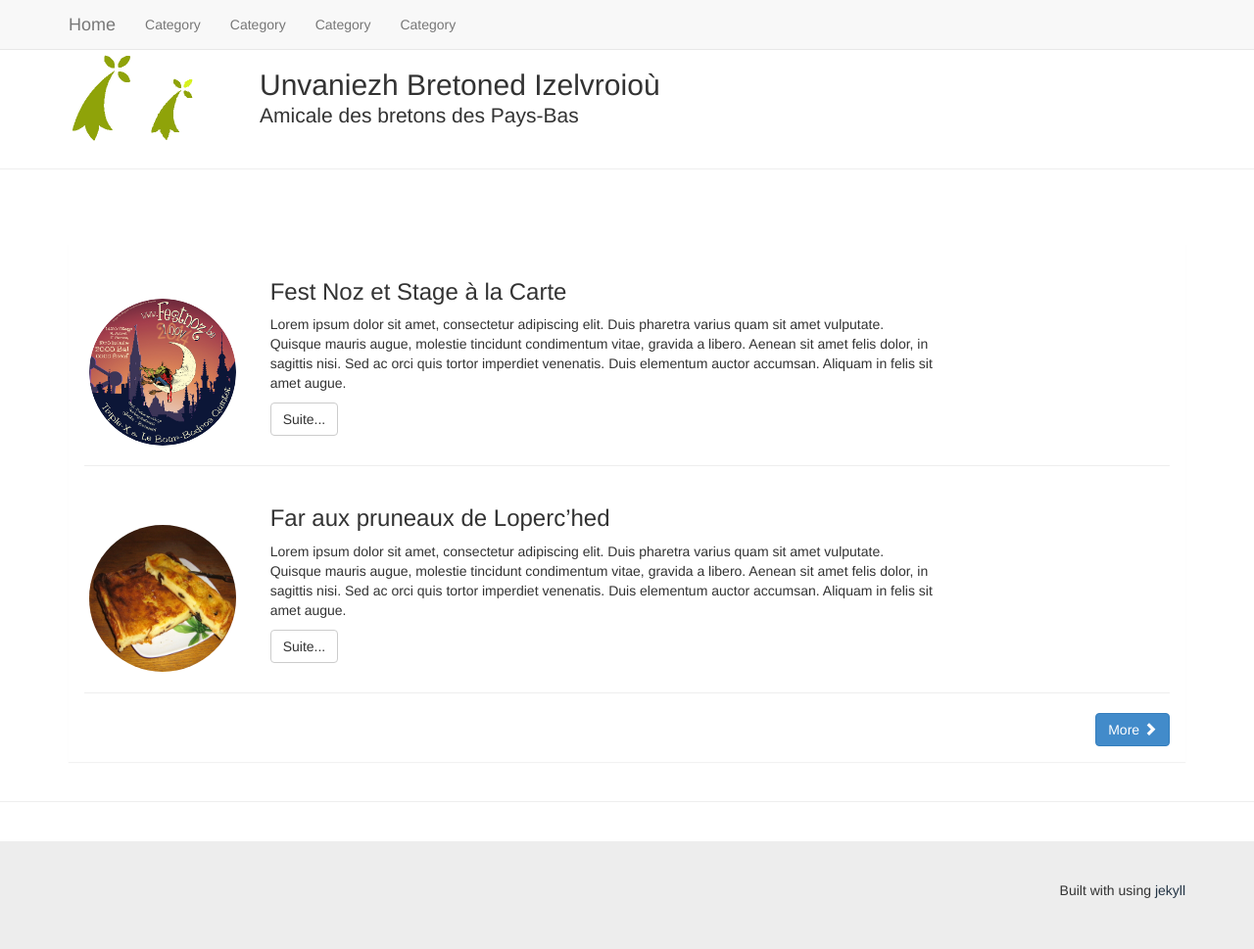
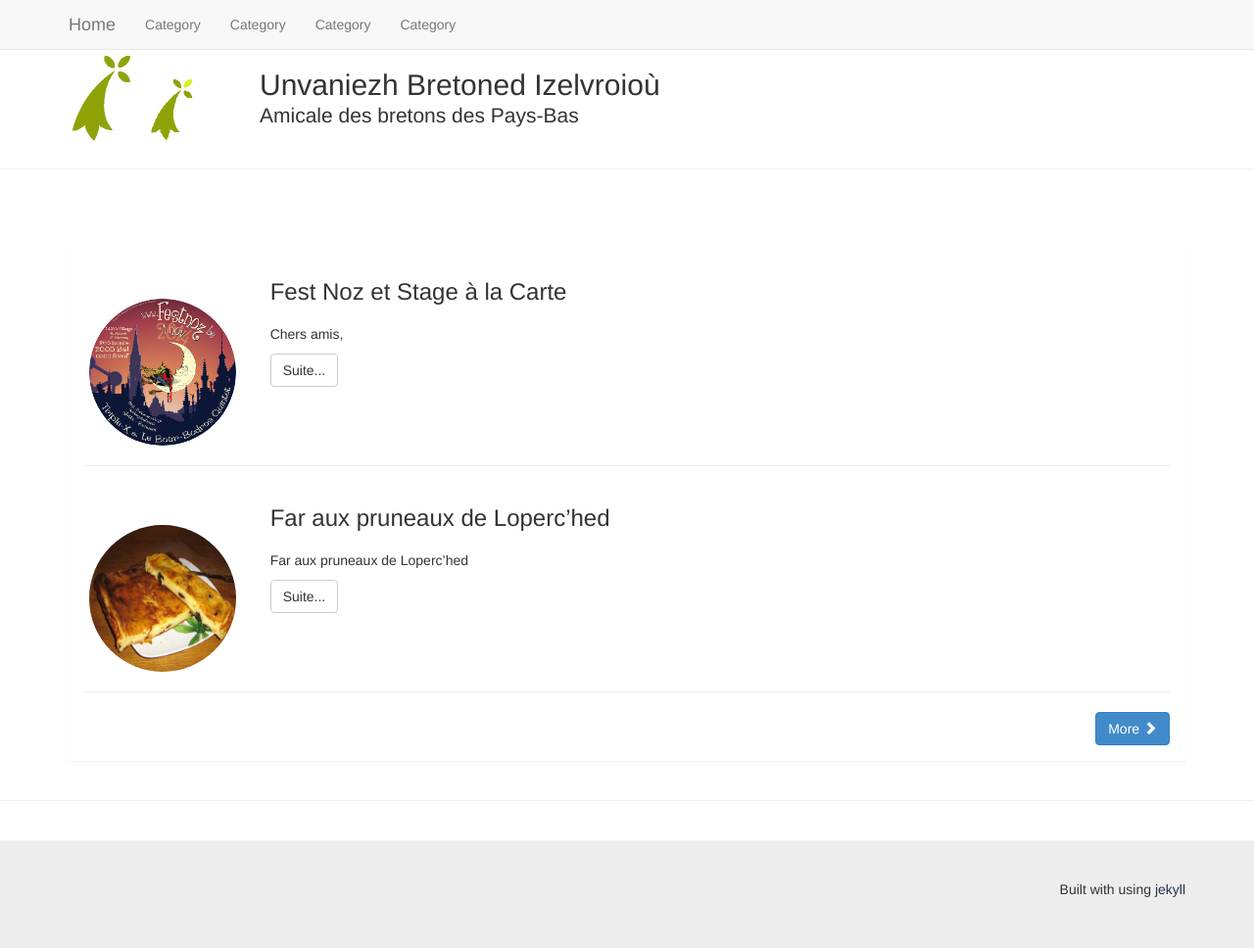
Before and after one commit to ymorvan/breizh-izelvroiou, a Jekyll site: the page built from index.html, in a window 1280 px wide and 969 px high. Shown: the whole window at 98% size. Built offline with Jekyll 4.4.1, drawn with Linux system fonts in a browser that asks for light colours; nearby versions of some CDN libraries; library files that are not in the unit come from our copies.

Commit message:
post image working

```diff
--- a/_layouts/post.html
+++ b/_layouts/post.html
@@ -15,13 +15,13 @@ layout: default
 
             <div class="col-md-2 col-sm-3 text-center">
               <a class="story-img" href="#">
-		<img src={{ post.image }} style="width:150px;height:150px" class="img-circle"></a>
-	    {{post.image}}
+		<img src={{ page.image }} style="width:150px;height:150px" class="img-circle"></a>
+	    {{image}}
             </div>
 
 
 <div class="col-md-10 col-sm-9">
-              <h3>{{post.title}}</h3>
+              <h3>{{title}}</h3>
               <div class="row">
                 <div class="col-xs-9">
 		  {{ content }}
--- a/index.html
+++ b/index.html
@@ -26,10 +26,7 @@ layout: default
               <h3>{{post.title}}</h3>
               <div class="row">
                 <div class="col-xs-9">
-                  <p>Lorem ipsum dolor sit amet, consectetur adipiscing elit. Duis pharetra varius quam sit amet vulputate.
-                    Quisque mauris augue, molestie tincidunt condimentum vitae, gravida a libero. Aenean sit amet felis
-                    dolor, in sagittis nisi. Sed ac orci quis tortor imperdiet venenatis. Duis elementum auctor accumsan.
-                    Aliquam in felis sit amet augue.</p>
+                  <p>{{post.excerpt}}</p>
 
 		      <a href="{{ post.url | prepend: site.baseurl }}">
 			<p><button class="btn btn-default">
```
Also changed, not shown: 2 other files.
